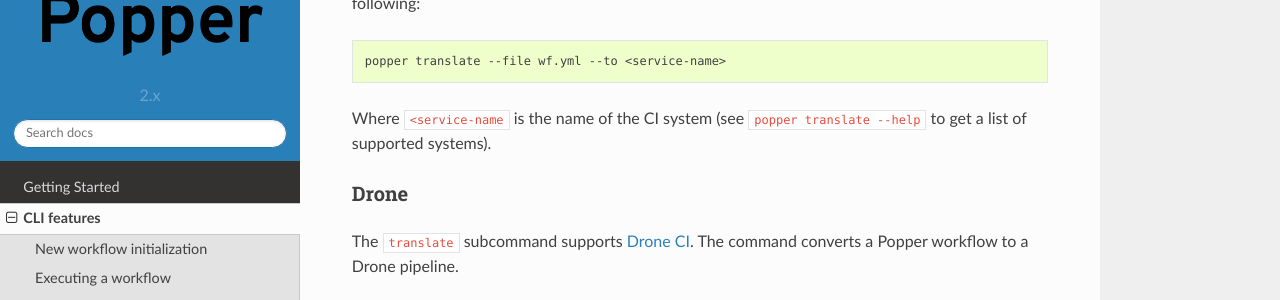
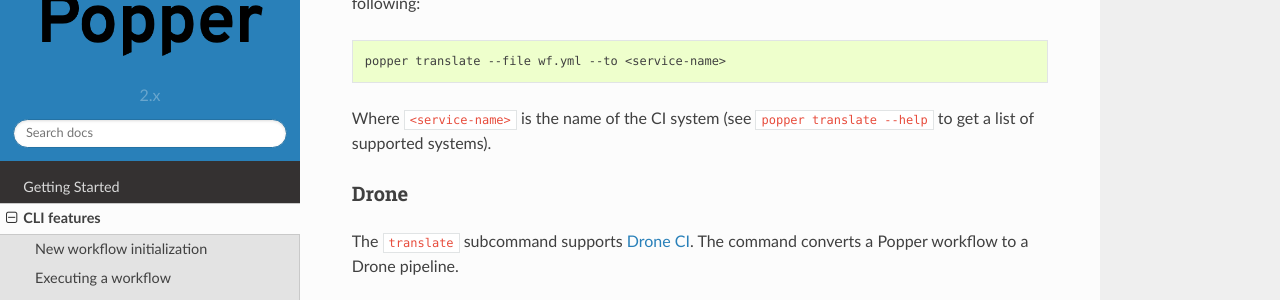
Before and after one commit to getpopper/popper, a Sphinx documentation site: the page built from docs/sections/cli_features.md, in a window 1280 px wide and 900 px high, scrolled down 4932 px. Shown: the part 147-447 px from the top of the window. Built offline with Sphinx 7.4.7 and the Read the Docs theme 2.0.0, drawn with Linux system fonts in a browser that asks for light colours; some of the changed lines change nothing that is shown.

Commit message:
fix typo

````diff
--- a/docs/sections/cli_features.md
+++ b/docs/sections/cli_features.md
@@ -270,7 +270,7 @@ The `translate` subcommand generates configuration files for other CI systems. T
 popper translate --file wf.yml --to <service-name>
 ```
 
-Where `<service-name` is the name of the CI system (see `popper translate --help` to get a list of supported systems).
+Where `<service-name>` is the name of the CI system (see `popper translate --help` to get a list of supported systems).
 
 ### Drone
 
````
